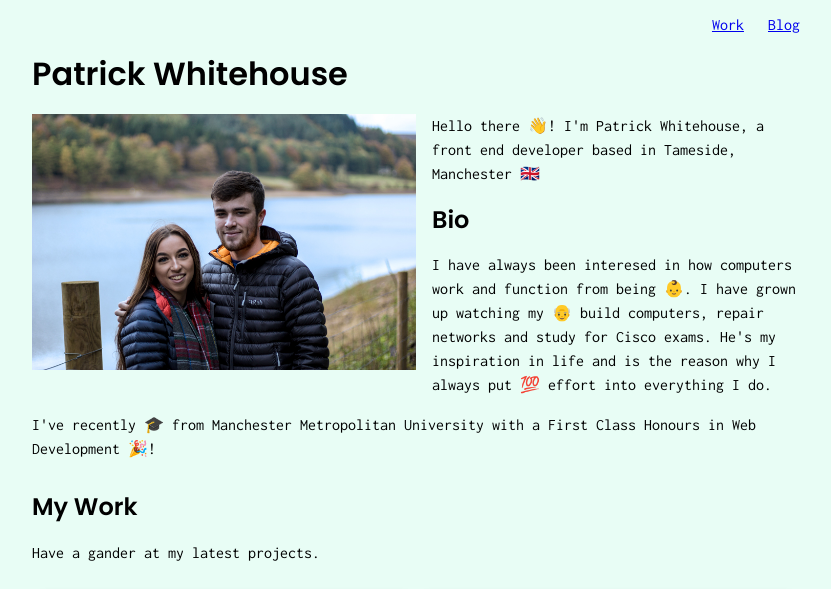
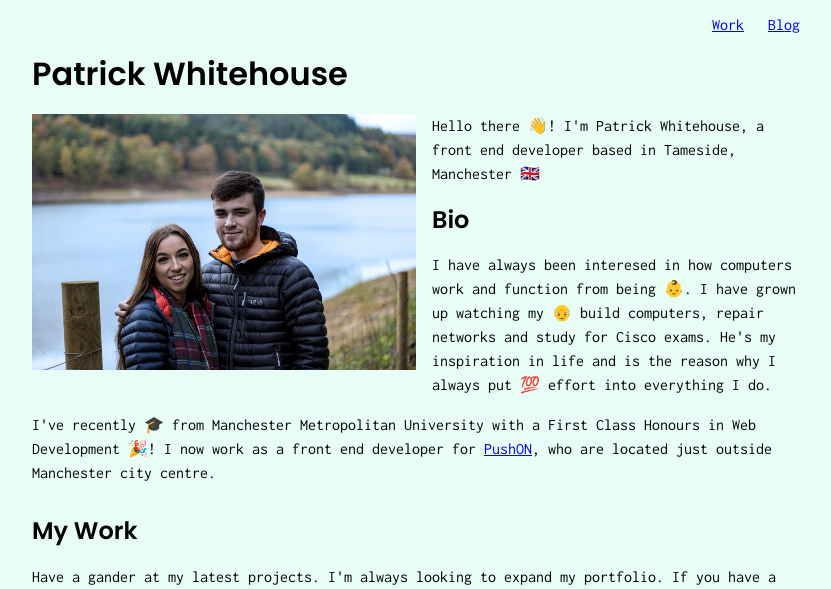
Before and after one commit to PatrickWhitehouse/Old-portfolio, a Jekyll site: the page built from index.html, in a window 1280 px wide, cut to the strip 0-589 px from the top of the page. Shown: the whole strip, without its empty margins (224-1055 px from the left). Built offline with Jekyll 4.4.1, drawn with Linux system fonts in a browser that asks for light colours; nearby versions of some CDN libraries; Markdown is read by kramdown in place of the engine named in the settings; some of the changed text lies outside the part shown.

Commit message:
add tweet link

```diff
--- a/index.html
+++ b/index.html
@@ -7,11 +7,11 @@
   <p class="lh-copy">Hello there 👋! I'm Patrick Whitehouse, a front end developer based in Tameside, Manchester 🇬🇧</p>
   <h2>Bio</h2>
   <p class="lh-copy">I have always been interesed in how computers work and function from being 👶. I have grown up watching my 👴 build computers, repair networks and study for Cisco exams. He's my inspiration in life and is the reason why I always put 💯 effort into everything I do.</p>
-  <p class="lh-copy">I've recently 🎓 from Manchester Metropolitan University with a First Class Honours in Web Development 🎉!  </p>
+  <p class="lh-copy">I've recently 🎓 from Manchester Metropolitan University with a First Class Honours in Web Development 🎉!  I now work as a front end developer for <a href="https://pushon.co.uk" class="hover-light-purple">PushON</a>, who are located just outside Manchester city centre.</p>
 </section>
 <section class="work mb4" id="work">
   <h2>My Work</h2>
-  <p class="lh-copy">Have a gander at my latest projects.</p>
+  <p class="lh-copy">Have a gander at my latest projects. I'm always looking to expand my portfolio. If you have a project 💡, lets 🗣. Drop me a <a href="mailto:patrick1996@gmail.com">line</a>, or send me a <a href="https://twitter.com/intent/tweet?text=Hey%20%F0%9F%91%8B%20%40patrickdoesweb" class="hover-light-purple">tweet</a>.</p>
   <div class="work__wrapper">
     <ul class="list pa0 cf">
     {% for project in site.data.work %}
```
Also changed, not shown: 1 other file.
